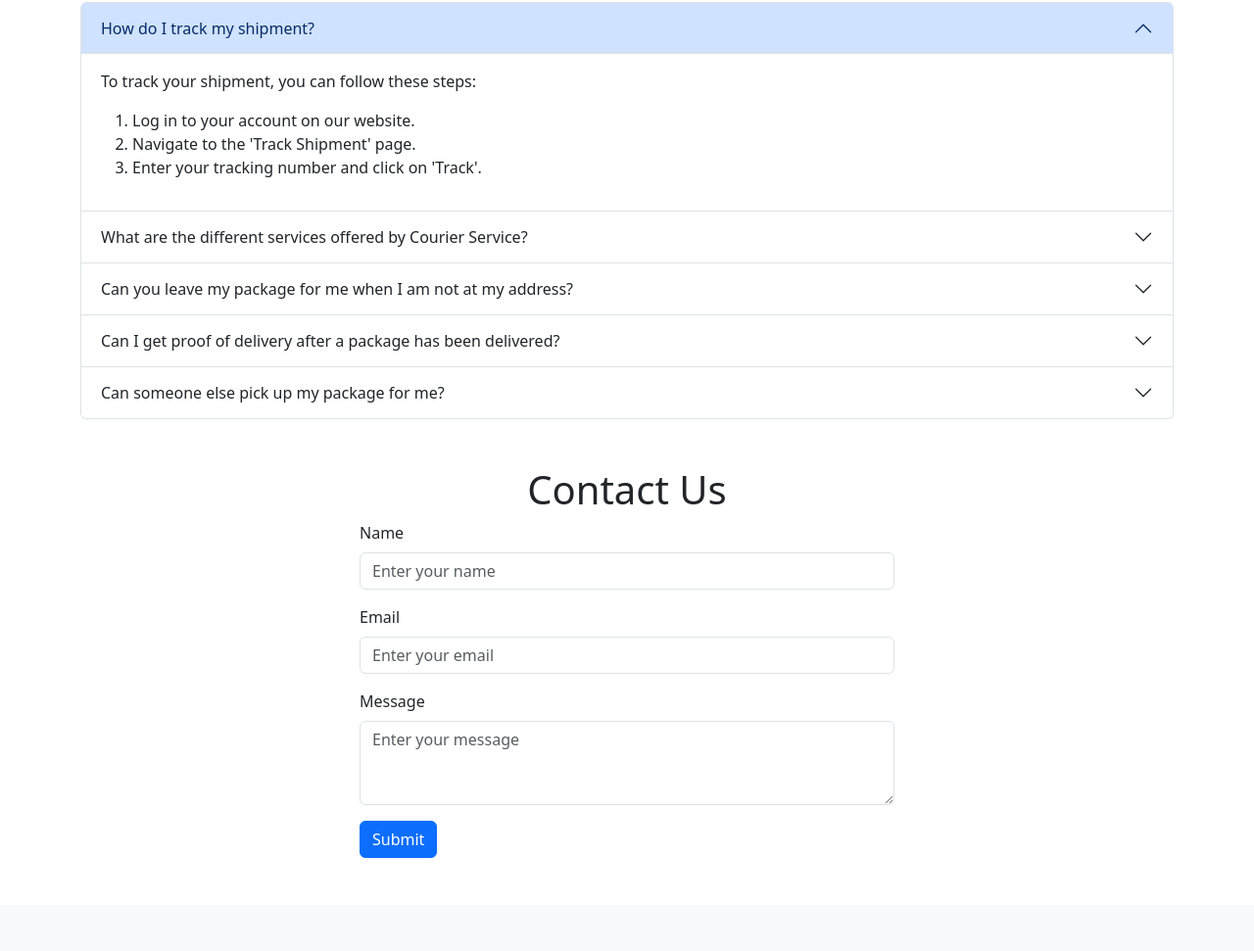
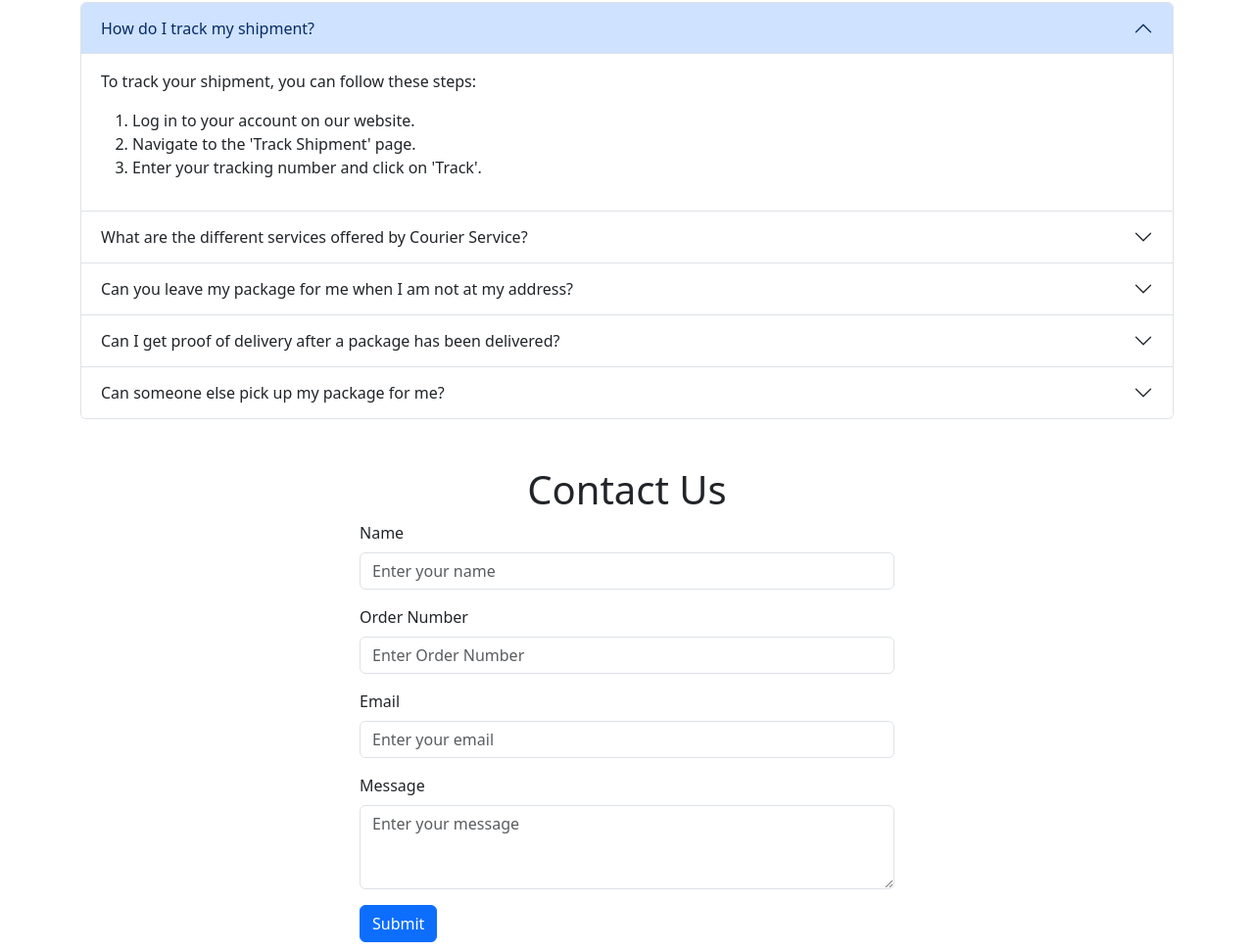
Before and after one commit to Lukateki/SkipTheCourrier, a plain HTML site: page Support.html in a window 1280 px wide. Shown: the part 258-1229 px from the top of the page at 98% size. Drawn offline with nearby package versions, Linux system fonts and the light colour scheme.

Commit message:
Added order number field

```diff
--- a/Support.html
+++ b/Support.html
@@ -123,6 +123,10 @@
             <input type="text" class="form-control" id="name" name="name" placeholder="Enter your name">
           </div>
           <div class="form-group">
+            <label for="order-number">Order Number</label>
+            <input type="text" class="form-control" id="order" name="order" placeholder="Enter Order Number">
+          </div>
+          <div class="form-group">
             <label for="email">Email</label>
             <input type="email" class="form-control" id="email" name="email" placeholder="Enter your email">
           </div>
```
